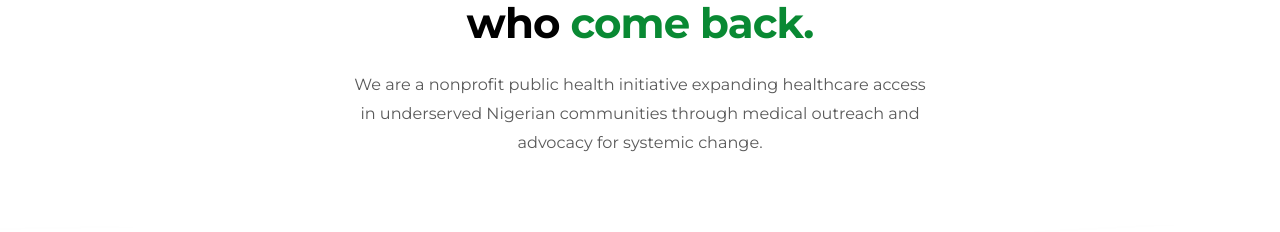
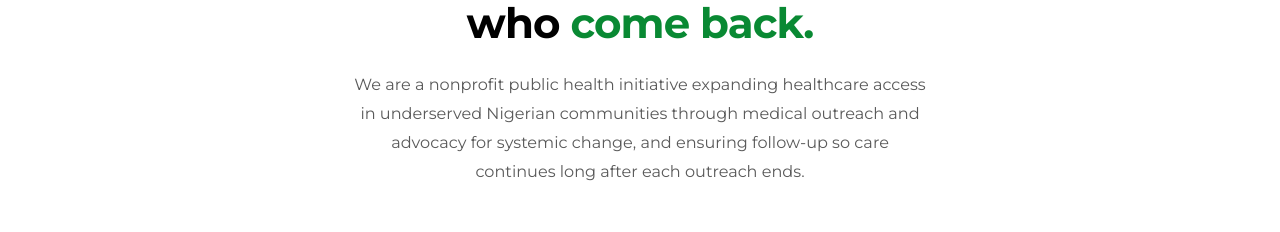
Before and after one commit to tazhealth/tazhealth, a Next.js app: page /about in a window 1280 px wide. Shown: the part 234-466 px from the top of the page. Built offline with nearby package versions, Linux system fonts and the light colour scheme; no server answers.

Commit message:
feat: enhance About page description to emphasize follow-up care after outreach

```diff
--- a/app/about/page.tsx
+++ b/app/about/page.tsx
@@ -64,7 +64,8 @@ export default function About() {
             </h1>
             <p className="mx-auto mt-5 max-w-xl text-lg leading-relaxed text-ink/65">
               We are a nonprofit public health initiative expanding healthcare access in underserved Nigerian
-              communities through medical outreach and advocacy for systemic change.
+              communities through medical outreach and advocacy for systemic change, and ensuring follow-up so care
+              continues long after each outreach ends.
             </p>
           </Reveal>
         </div>
```
